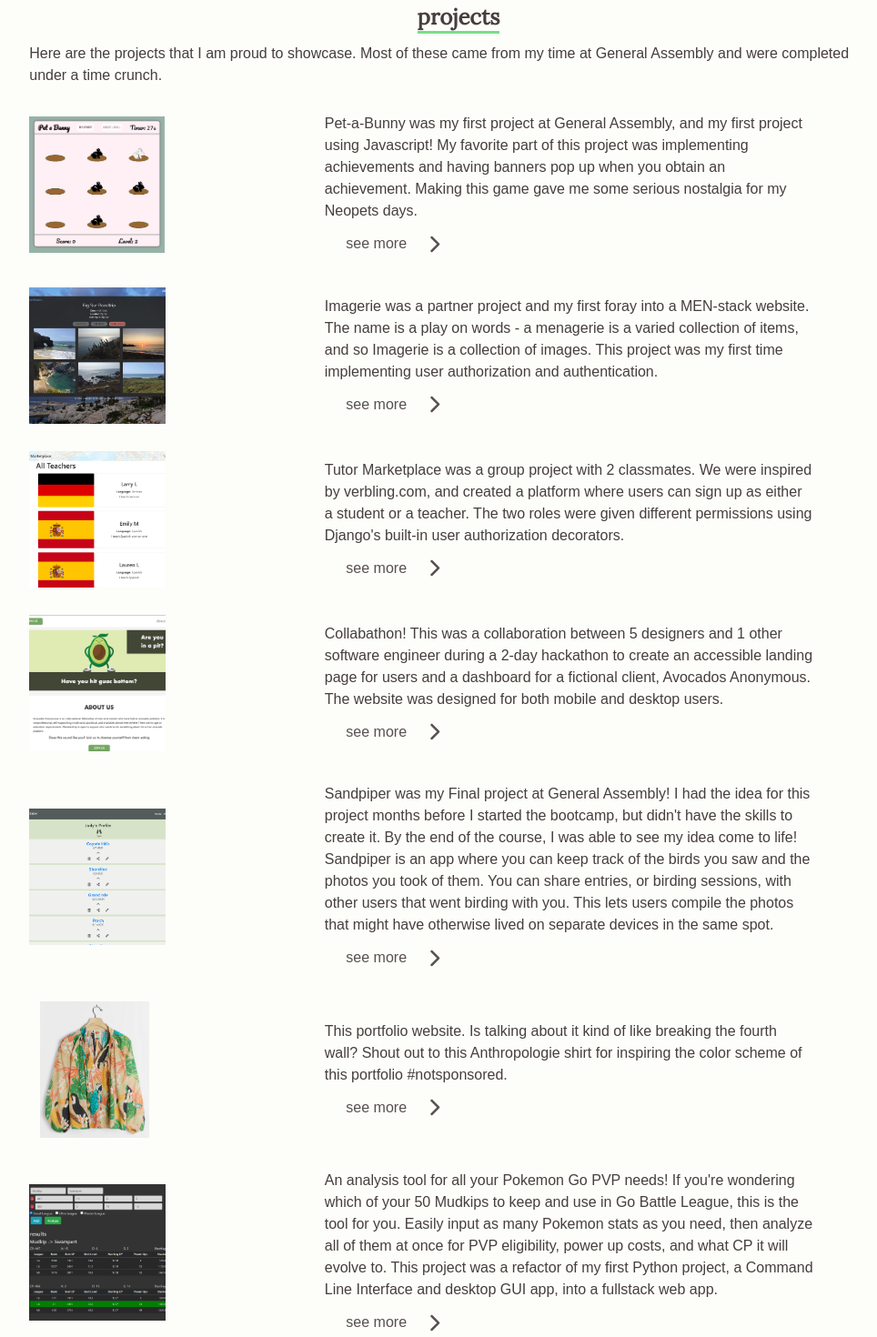
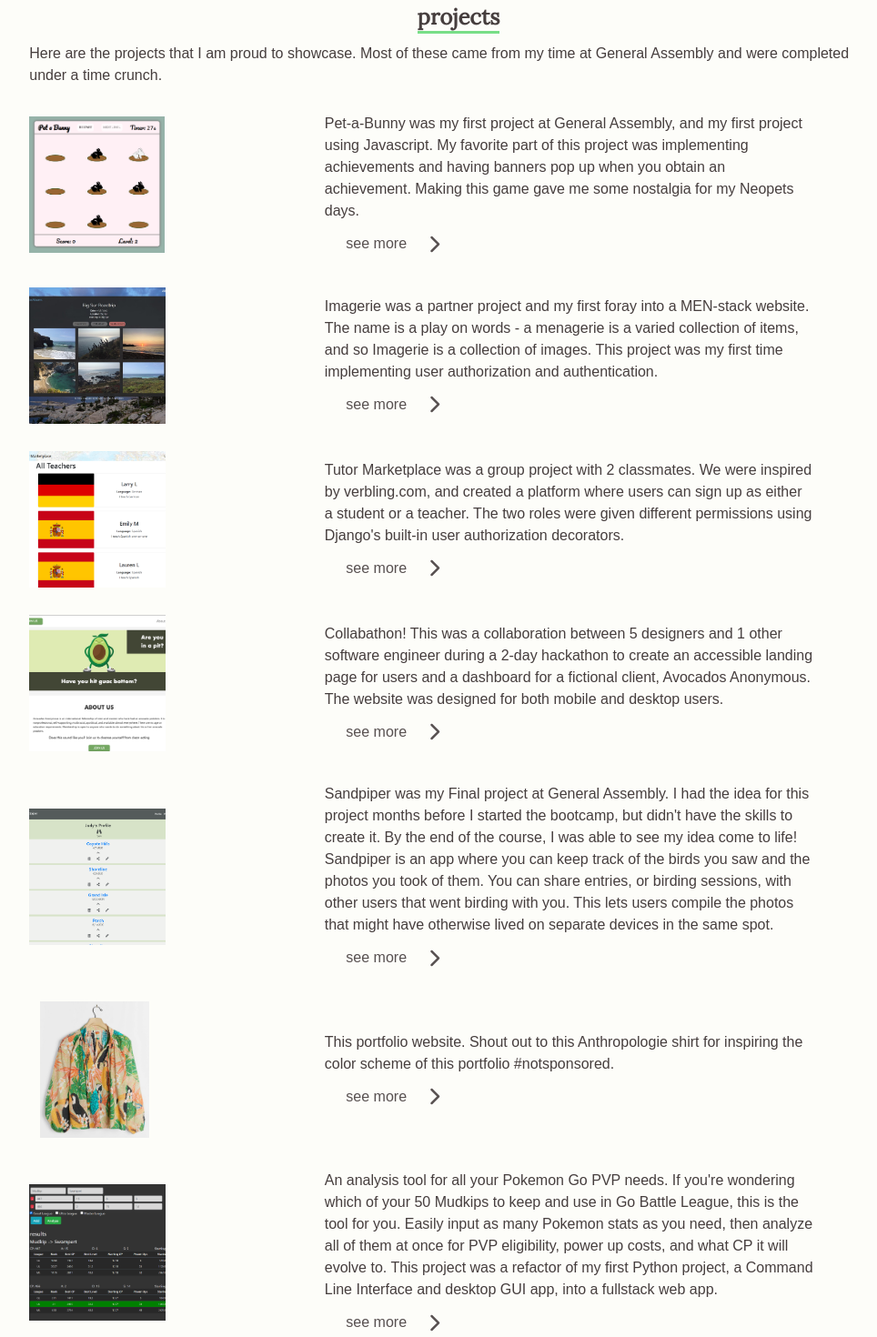
Before and after one commit to kimjudyh/portfolio, a React (Create React App) app: page / in a window 1280 px wide. Shown: the part 1960-3430 px from the top of the page at 91% size, without its empty margins (136-1100 px from the left). Built offline with nearby package versions, Linux system fonts and the light colour scheme.

Commit message:
mainly adds line breaks in the code to make it more readable

```diff
--- a/src/components/Project.js
+++ b/src/components/Project.js
@@ -9,7 +9,8 @@ const Project = () => {
       <div className="project-blurb">
 
       <p>
-         Here are the projects that I am proud to showcase. Most of these came from my time at General Assembly and were completed under a time crunch.
+         Here are the projects that I am proud to showcase. Most of these came from my time at General Assembly
+         and were completed under a time crunch.
       </p>
       </div>
       {/* Project 1 - Pet a Bunny */}
--- a/src/components/ProjectWriteup.js
+++ b/src/components/ProjectWriteup.js
@@ -3,7 +3,9 @@ import React from 'react';
 export const project1 = {
   summary:
   <p>
-    Pet-a-Bunny was my first project at General Assembly, and my first project using Javascript! My favorite part of this project was implementing achievements and having banners pop up when you obtain an achievement. Making this game gave me some serious nostalgia for my Neopets days.
+    Pet-a-Bunny was my first project at General Assembly, and my first project using Javascript.
+    My favorite part of this project was implementing achievements and having banners pop up when you
+    obtain an achievement. Making this game gave me some nostalgia for my Neopets days.
 
   </p>,
   projectTechnology:
@@ -13,9 +15,11 @@ export const project1 = {
   bestParts:
   <>
   <p>
-    It was so satisfying to see all the pieces come together - the CSS, event listeners placed on the DOM, the timers to make bunnies and snakes pop up randomly, and the logic to enable or disable buttons.
+    It was so satisfying to see all the pieces come together - the CSS, event listeners placed on the DOM,
+    the timers to make bunnies and snakes pop up randomly, and the logic to enable or disable buttons.
   </p>
-  <p>I had a lot of fun coming up with different achievements like Bunny Bopper and Gold Rush. I used some jQuery to get a banner to appear when you unlocked an achievement.</p>
+  <p>I had a lot of fun coming up with different achievements like Bunny Bopper and Gold Rush.
+    I used some jQuery to get a banner to appear when you unlocked an achievement.</p>
   <pre><code className="language-javascript">
   {`
 goldRushCheck() {
@@ -40,18 +44,24 @@ goldRushCheck() {
   ,
   challenges:
   <p>
-    I had trouble with the timers because I was forgetting to clear them! I was very perplexed as my level timer counted down at an accelerating pace. Once I figured that out, controlling the length of time a bunny appeared and how often it popped up during the level was more manageable.
+    I had trouble with the timers because I was forgetting to clear them.
+    I was very perplexed as my level timer counted down at an accelerating pace.
+    Once I figured that out, controlling the length of time a bunny appeared and how often it popped
+    up during the level was more manageable.
   </p>
 }
 
 export const project2 = {
   summary:
   <p>
-    Imagerie was a partner project and my first foray into a MEN-stack website. The name is a play on words - a menagerie is a varied collection of items, and so Imagerie is a collection of images. This project was my first time implementing user authorization and authentication.
+    Imagerie was a partner project and my first foray into a MEN-stack website.
+    The name is a play on words - a menagerie is a varied collection of items, and so Imagerie is a
+    collection of images. This project was my first time implementing user authorization and authentication.
   </p>,
   projectTechnology:
   <><p>Node.js, Express, MongoDB</p>
-  <p>Dependencies: bcyptjs, body-parser, cloudinary, connect-multiparty, connect-mongo, dotenv, ejs, express, express-session, method-override, mongoose</p>
+  <p>Dependencies: bcyptjs, body-parser, cloudinary, connect-multiparty, connect-mongo, dotenv, ejs,
+    express, express-session, method-override, mongoose</p>
   <p>Deployed to Heroku</p>
   </>,
   timeline:
@@ -59,7 +69,9 @@ export const project2 = {
   bestParts:
   <>
   <p>
-    I'm happy that I figured out how to integrate Cloudinary for image upload, storage, and retrieval. Since I didn't use their upload widget (I figured out how to do that for my final project), I used a simple CSS animation and client-side javascript to display a loading indicator.
+    I'm happy that I figured out how to integrate Cloudinary for image upload, storage, and retrieval.
+    Since I didn't use their upload widget (I figured out how to do that for my final project),
+    I used a simple CSS animation and client-side Javascript to display a loading indicator.
   </p>
   <p>The JavaScript for the loading indicator:</p>
   <pre><code className="language-javascript">
@@ -100,7 +112,10 @@ if (newPhotoButton) {
   challenges:
   <>
   <p>
-    The design of the webpage was a compromise between me and my partner. My partner wanted a photo in the background, and I was initially against it because I thought it would make the site too busy when other photos were being shown. But with a dark theme laid over the background image, I think it turned well!
+    The design of the webpage was a compromise between me and my partner.
+    My partner wanted a photo in the background, and I was initially against it because I thought
+    it would make the site too busy when other photos were being shown.
+    But with a dark theme laid over the background image, I think it turned well!
 
   </p>
   </>
@@ -109,7 +124,9 @@ if (newPhotoButton) {
 export const project3 = {
   summary:
   <p>
-    Tutor Marketplace was a group project with 2 classmates. We were inspired by verbling.com, and created a platform where users can sign up as either a student or a teacher. The two roles were given different permissions using Django's built-in user authorization decorators.
+    Tutor Marketplace was a group project with 2 classmates. We were inspired by verbling.com,
+    and created a platform where users can sign up as either a student or a teacher.
+    The two roles were given different permissions using Django's built-in user authorization decorators.
   </p>,
   projectTechnology:
   <>
@@ -121,9 +138,14 @@ export const project3 = {
   <p>May 13 - May 20, 2020</p>,
   bestParts:
   <>
-  <p>The best part for me was discovering the wealth of tools that Django provides. One of the tools I used was the built-in messages module. I configured it so that it displayed a one-time message on the page for events such as a successful lesson booking, a cancellation, or login error.</p>
+  <p>The best part for me was discovering the wealth of tools that Django provides.
+    One of the tools I used was the built-in messages module.
+    I configured it so that it displayed a one-time message on the page for events such as a
+    successful lesson booking, a cancellation, or login error.</p>
   <p>
-    Another built-in tool I used were the authorization decorators, like login_required and user_passes_test. I created custom tests to check if a user was a student or a teacher, then applied the decorator to restrict access based on their role.
+    Another built-in tool I used were the authorization decorators, like login_required and user_passes_test.
+    I created custom tests to check if a user was a student or a teacher, then applied the decorator to
+    restrict access based on their role.
   </p>
   <pre><code className="language-python">
   {`
@@ -154,15 +176,21 @@ def delete_lesson(request, lesson_id):
   ,
   challenges:
   <>
-  <p>I did not enjoy adding classes to form input fields! It felt like extra work to redefine the type of input field, something that my classmate did in the model schema, just to add the "form-control" class.</p>
-  <p>Implementing a calendar and time input field proved more challenging than I expected. Using an outside library was the only viable option, and changing the time format from 24h to 12h introduced a bug where you can only book classes in the AM. So.. enjoy your 4am English lesson!</p>
+  <p>I did not enjoy adding classes to form input fields.
+    It felt like extra work to redefine the type of input field, something that my classmate did
+    in the model schema, just to add the "form-control" class.</p>
+  <p>Implementing a calendar and time input field proved more challenging than I expected.
+    Using an outside library was the only viable option, and changing the time format from 24h to 12h
+    introduced a bug where you can only book classes in the AM. So.. enjoy your 4am English lesson!</p>
   </>
 }
 
 export const project4 = {
   summary:
   <p>
-    Collabathon! This was a collaboration between 5 designers and 1 other software engineer during a 2-day hackathon to create an accessible landing page for users and a dashboard for a fictional client, Avocados Anonymous. The website was designed for both mobile and desktop users.
+    Collabathon! This was a collaboration between 5 designers and 1 other software engineer during a
+    2-day hackathon to create an accessible landing page for users and a dashboard for a fictional client,
+    Avocados Anonymous. The website was designed for both mobile and desktop users.
   </p>,
   projectTechnology:
   <>
@@ -175,10 +203,17 @@ export const project4 = {
   bestParts:
   <>
   <p>
-    I learned so much about designing a website during this collabathon, especially how to utilize Figma to establish the color scheme and font styles. I used the design concepts I learned from this project in my final project.
+    I learned so much about designing a website during this collabathon, especially how to utilize
+    Figma to establish the color scheme and font styles. I used the design concepts I learned from this
+    project in my final project.
   </p>
   <p>
-    Some code I'm proud of is the live signup form verification. This was a request from the design team that I wasn't sure I could fulfill, but working off of Bootstrap's input verification code, I got something working by presentation time. I attached event listeners on each input field that triggered the checkValidity() HTML5 method on a focus out event. So if the user clicked the field and left without filling it out, a red x appeared. If the field was filled out correctly, a green checkmark appeared before the user hit submit.
+    Some code I'm proud of is the live signup form verification. This was a request from the design team
+    that I wasn't sure I could fulfill, but working off of Bootstrap's input verification code,
+    I got something working by presentation time. I attached event listeners on each input field that
+    triggered the checkValidity() HTML5 method on a focus out event.
+    So if the user clicked the field and left without filling it out, a red x appeared.
+    If the field was filled out correctly, a green checkmark appeared before the user hit submit.
   </p>
   <pre><code className="language-javascript">
   {`
@@ -200,14 +235,23 @@ divChild.addEventListener('focusout', (event) => {
   </>,
   challenges:
   <p>
-    The biggest challenge was the lack of time. The design team did a great job providing us with a skeleton layout at the beginning so that Lisa and I could get started with the EJS templates and CSS. But making both the mobile and desktop versions was tough to do in the 2 days we had. There were also feature requests that we weren't able to get to, like sorting the client's dashboard by name, email, and date.
+    The biggest challenge was the lack of time. The design team did a great job providing us with a
+    skeleton layout at the beginning so that Lisa and I could get started with the EJS templates and CSS.
+    But making both the mobile and desktop versions was tough to do in the 2 days we had.
+    There were also feature requests that we weren't able to get to, like sorting the client's
+    dashboard by name, email, and date.
   </p>
 }
 
 export const project5 = {
   summary:
   <p>
-    Sandpiper was my Final project at General Assembly! I had the idea for this project months before I started the bootcamp, but didn't have the skills to create it. By the end of the course, I was able to see my idea come to life! Sandpiper is an app where you can keep track of the birds you saw and the photos you took of them. You can share entries, or birding sessions, with other users that went birding with you. This lets users compile the photos that might have otherwise lived on separate devices in the same spot.
+    Sandpiper was my Final project at General Assembly.
+    I had the idea for this project months before I started the bootcamp, but didn't have the skills to create it.
+    By the end of the course, I was able to see my idea come to life!
+    Sandpiper is an app where you can keep track of the birds you saw and the photos you took of them.
+    You can share entries, or birding sessions, with other users that went birding with you.
+    This lets users compile the photos that might have otherwise lived on separate devices in the same spot.
   </p>,
   projectTechnology:
   <>
@@ -221,9 +265,17 @@ export const project5 = {
   bestParts:
   <>
   <p>
-    I'm proud of overcoming my initial discomfort with React and React Hooks to create an entire website using Hooks. It was a great exercise in learning by doing. In addition to referencing the labs and homeworks we had done in class, I watched the <a href="https://youtu.be/dpw9EHDh2bM?t=1057" alt="Youtube video of React Today and Tomorrow and 90% Cleaner React with Hooks">official introduction of Hooks at the React Conf 2018</a> over and over again. With each new component and call to useState and useEffect, I became better at "thinking in React" and using Hooks. It was very gratifying to go from a sort of anxiousness over whether I could make the website as I envisioned it, to seeing the deployed product.
+    I'm proud of overcoming my initial discomfort with React and React Hooks to create an entire website
+    using Hooks. It was a great exercise in learning by doing.
+    In addition to referencing the labs and homeworks we had done in class, I watched
+    the <a href="https://youtu.be/dpw9EHDh2bM?t=1057" alt="Youtube video of React Today and Tomorrow and 90% Cleaner React with Hooks">
+    official introduction of Hooks at the React Conf 2018</a> over and over again.
+    With each new component and call to useState and useEffect, I became better at "thinking in React"
+    and using Hooks. It was very gratifying to go from a sort of anxiousness over whether I could make the
+    website as I envisioned it, to seeing the deployed product.
   </p>
-  <p>A custom hook that I used a lot toggled the display of elements on and off. I used it whenever I wanted to show or hide details and forms. I even reused it on this portfolio site!</p>
+  <p>A custom hook that I used a lot toggled the display of elements on and off.
+    I used it whenever I wanted to show or hide details and forms. I even reused it on this portfolio site!</p>
   <pre><code className="language-javascript">
   {`
 // custom hook to toggle element display between flex and none
@@ -246,13 +298,24 @@ export const useFormDisplay = () => {
 
   </code></pre>
   <p>
-    I also went all out during the planning phase and created detailed wireframes in Figma. I had tried to use Figma on the Django project, but my unfamiliarity with the tool and lack of time to learn it (we had one day to come up with all planning materials required for project approvals!) led me to use a more familiar tool, PowerPoint. But after seeing the power of Figma during the Collabathon, I was determined to use it for my final project wireframes. I inspected the Collabathon Figma board and used it as a guide when setting up my first frames. I also used the prototyping feature to mimic the user flow. This was an iterative process, as often I would realize that I was missing a screen.
+    I also went all out during the planning phase and created detailed wireframes in Figma.
+    I had tried to use Figma on the Django project, but my unfamiliarity with the tool and lack of
+    time to learn it (we had one day to come up with all planning materials required for project approvals)
+    led me to use a more familiar tool, PowerPoint. But after seeing the power of Figma during the Collabathon,
+    I was determined to use it for my final project wireframes.
+    I inspected the Collabathon Figma board and used it as a guide when setting up my first frames.
+    I also used the prototyping feature to mimic the user flow.
+    This was an iterative process, as often I would realize that I was missing a screen.
   </p>
   </>,
   challenges:
   <>
   <p>
-    Creating a separate backend on a different server was challenging because I hadn't done it before. We learned about multi-server architecture during our React module and worked on code that the instructor had set up for us, but we hadn't made a 2-server system from scratch. Luckily, we went over how to use Postman to test our API endpoints, so when the time came to get the client-side talking to the backend (with CORS enabled!), it went smoothly.
+    Creating a separate backend on a different server was challenging because I hadn't done it before.
+    We learned about multi-server architecture during our React module and worked on code that the
+    instructor had set up for us, but we hadn't made a 2-server system from scratch.
+    Luckily, we went over how to use Postman to test our API endpoints, so when the time came to get the
+    client-side talking to the backend (with CORS enabled!), it went smoothly.
   </p>
   <p>One thing I had to configure was allowing axios to pass cookies between the frontend and backend:</p>
   <pre><code className="language-javascript">
@@ -279,7 +342,8 @@ export default class UserModel {
 export const project6 = {
   summary:
   <p>
-    This portfolio website. Is talking about it kind of like breaking the fourth wall? Shout out to this Anthropologie shirt for inspiring the color scheme of this portfolio #notsponsored.
+    This portfolio website. Shout out to this Anthropologie shirt for inspiring the color scheme of this portfolio
+    #notsponsored.
   </p>,
   projectTechnology:
   <p>React</p>,
@@ -288,24 +352,34 @@ export const project6 = {
   bestParts:
   <>
   <p>
-    My favorite part was coming up with a design inspiration collage. I placed my color scheme and screenshots from Anthropologie onto a page in Figma and kept it up on my second monitor. The collage put me in a bright, tropical mood!
+    My favorite part was coming up with a design inspiration collage.
+    I placed my color scheme and screenshots from Anthropologie onto a page in Figma and
+    kept it up on my second monitor.
   </p>
   </>,
   challenges:
   <>
   <p>
-    Deploying a Create React App to Github Pages was a bit more involved than I expected. I wanted to try a hosting service other than Heroku, which we had used in class for almost every project. The problem with the free tier of Heroku is that the server falls asleep after some (rather short) period of inactivity, and when it's time to wake up, it takes a minute. I figured that since my portfolio doesn't have a backend, I could use Github Pages. I ran into some gh-pages configuration issues, accidentally pushed the build files to the master branch, had to do a git reset --hard to restore the master branch to a previous commit, but a couple hours of determined troubleshooting led to a successful deployment!
+    Deploying a Create React App to Github Pages was a bit more involved than I expected.
+    I wanted to try a hosting service other than Heroku, which we had used in class for almost every project.
+    The problem with the free tier of Heroku is that the server falls asleep after some (rather short)
+    period of inactivity, and when it's time to wake up, it takes a minute.
+    I figured that since my portfolio doesn't have a backend, I could use Github Pages.
+    I ran into some gh-pages configuration issues, accidentally pushed the build files to the master branch,
+    had to do a git reset --hard to restore the master branch to a previous commit,
+    but a couple hours of determined troubleshooting led to a successful deployment!
   </p>
-  <p>I got deployment to work by setting my homepage as the first line in the package.json, and setting the deploy script as follows:</p>
+  <p>I got deployment to work by setting my homepage as the first line in the package.json,
+    and setting the deploy script as follows:</p>
   <pre><code className="language-json">
   {`
 {
-  "homepage": "https://pages.git.generalassemb.ly/judykim-ga/portfolio/",
+  "homepage": "https://kimjudyh.github.io/portfolio/",
   "name": "react-portfolio",
   ...
   "dependencies": {
     ...
-    "gh-pages": "^3.1.0",
+    "gh-pages": "^6.3.0",
   },
   "scripts": {
     "predeploy": "npm run build",
@@ -315,7 +389,8 @@ export const project6 = {
   }, ...
   `}
   </code></pre>
-  <p>And when I ran into an issue where I needed to remove the gh-pages git branch, I used the built-in script from the gh-pages package:</p>
+  <p>And when I ran into an issue where I needed to remove the gh-pages git branch,
+    I used the built-in script from the gh-pages package:</p>
   <pre><code>
   {`
 $ node node_modules/gh-pages/bin/gh-pages-clean
@@ -327,7 +402,12 @@ $ node node_modules/gh-pages/bin/gh-pages-clean
 export const project7 = {
   summary:
   <p>
-    An analysis tool for all your Pokemon Go PVP needs! If you're wondering which of your 50 Mudkips to keep and use in Go Battle League, this is the tool for you. Easily input as many Pokemon stats as you need, then analyze all of them at once for PVP eligibility, power up costs, and what CP it will evolve to. This project was a refactor of my first Python project, a Command Line Interface and desktop GUI app, into a fullstack web app.
+    An analysis tool for all your Pokemon Go PVP needs.
+    If you're wondering which of your 50 Mudkips to keep and use in Go Battle League,
+    this is the tool for you. Easily input as many Pokemon stats as you need, then analyze all of them at once
+    for PVP eligibility, power up costs, and what CP it will evolve to.
+    This project was a refactor of my first Python project, a Command Line Interface and desktop GUI app,
+    into a fullstack web app.
   </p>,
   projectTechnology:
   <>
@@ -348,16 +428,31 @@ export const project7 = {
   bestParts:
   <>
   <p>
-    Getting my client-side JavaScript working for the endless form and autocomplete features! Since I chose Django as my framework, as opposed to creating a more complicated web architecture with Django on the backend, React on the frontend, and an API to connect the two, I wasn't sure how much I could accomplish with vanilla JavaScript. I dove right back in to the world of DOM manipulation and was able to accomplish all of the features I wanted, from live form data validation to executing fetch requests for Pokemon evolutions.
+    Getting my client-side JavaScript working for the endless form and autocomplete features!
+    Since I chose Django as my framework, as opposed to creating a more complicated web architecture
+    with Django on the backend, React on the frontend, and an API to connect the two,
+    I wasn't sure how much I could accomplish with vanilla JavaScript.
+    I dove right back in to the world of DOM manipulation and was able to accomplish all of the
+    features I wanted, from live form data validation to executing fetch requests for Pokemon evolutions.
   </p>
   </>,
   challenges:
   <>
   <p>
-    One of my biggest challenges was redesigning the database schemas of an app that had taken advantage of local computer memory to store hundreds of tables containing 4096 rows. Why 4096 rows? Because that's the number of IV combos each Pokemon can have. Attack, Defense, and Stamina can be between [0, 15] inclusive, so that's 16 * 16 * 16 = 4096. Each league will have different stats, so the upper limit on the number of rows that would be calculated is (700 Pokemon)(4096 stats/league)(3 leagues/Pokemon) = ~8.6 million rows. The free PostgreSQL database plan from Heroku only gives 10,000 rows, so I knew my old database design was not going to work at all.
+    One of my biggest challenges was redesigning the database schemas of an app that had taken advantage of
+    local computer memory to store hundreds of tables containing 4096 rows. Why 4096 rows?
+    Because that's the number of IV combos each Pokemon can have.
+    Attack, Defense, and Stamina can be between [0, 15] inclusive, so that's 16 * 16 * 16 = 4096.
+    Each league will have different stats, so the upper limit on the number of rows that would be
+    calculated is (700 Pokemon)(4096 stats/league)(3 leagues/Pokemon) = ~8.6 million rows.
+    The free PostgreSQL database plan from Heroku only gives 10,000 rows, so I knew my old database
+    design was not going to work at all.
   </p>
   <p>
-    My solution was to store the 4096 stats in a dictionary, then store the dictionary as a Pickled Field Object in the table. Each Pokemon would have its own table containing 3 dictionaries containing the stats for each league. 8.6 million rows successfully reduced to less than 3000!
+    My solution was to store the 4096 stats in a dictionary, then store the dictionary as a
+    Pickled Field Object in the table.
+    Each Pokemon would have its own table containing 3 dictionaries containing the stats for each league.
+    8.6 million rows successfully reduced to less than 3000!
   </p>
   <pre><code className="language-python">
     {`
```
